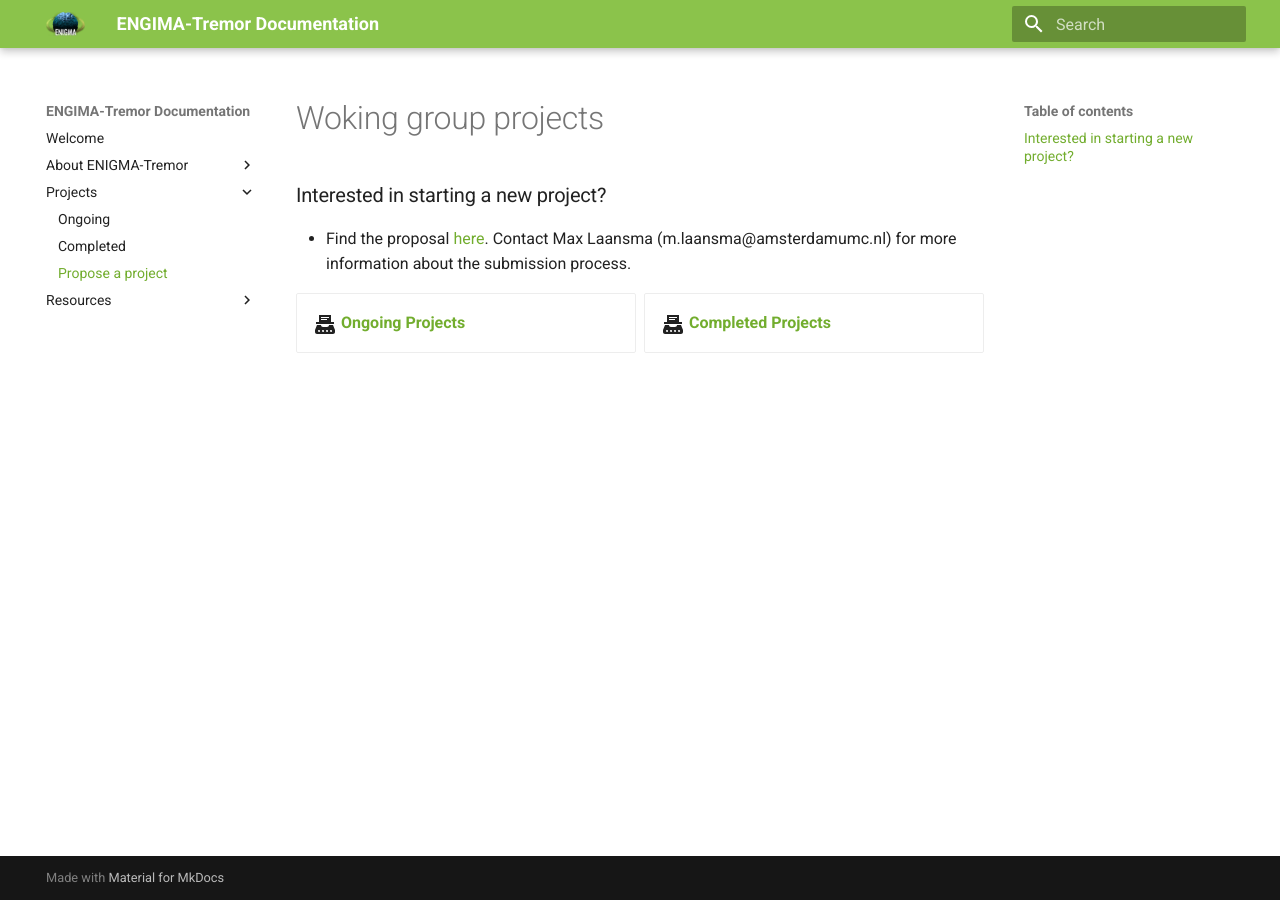
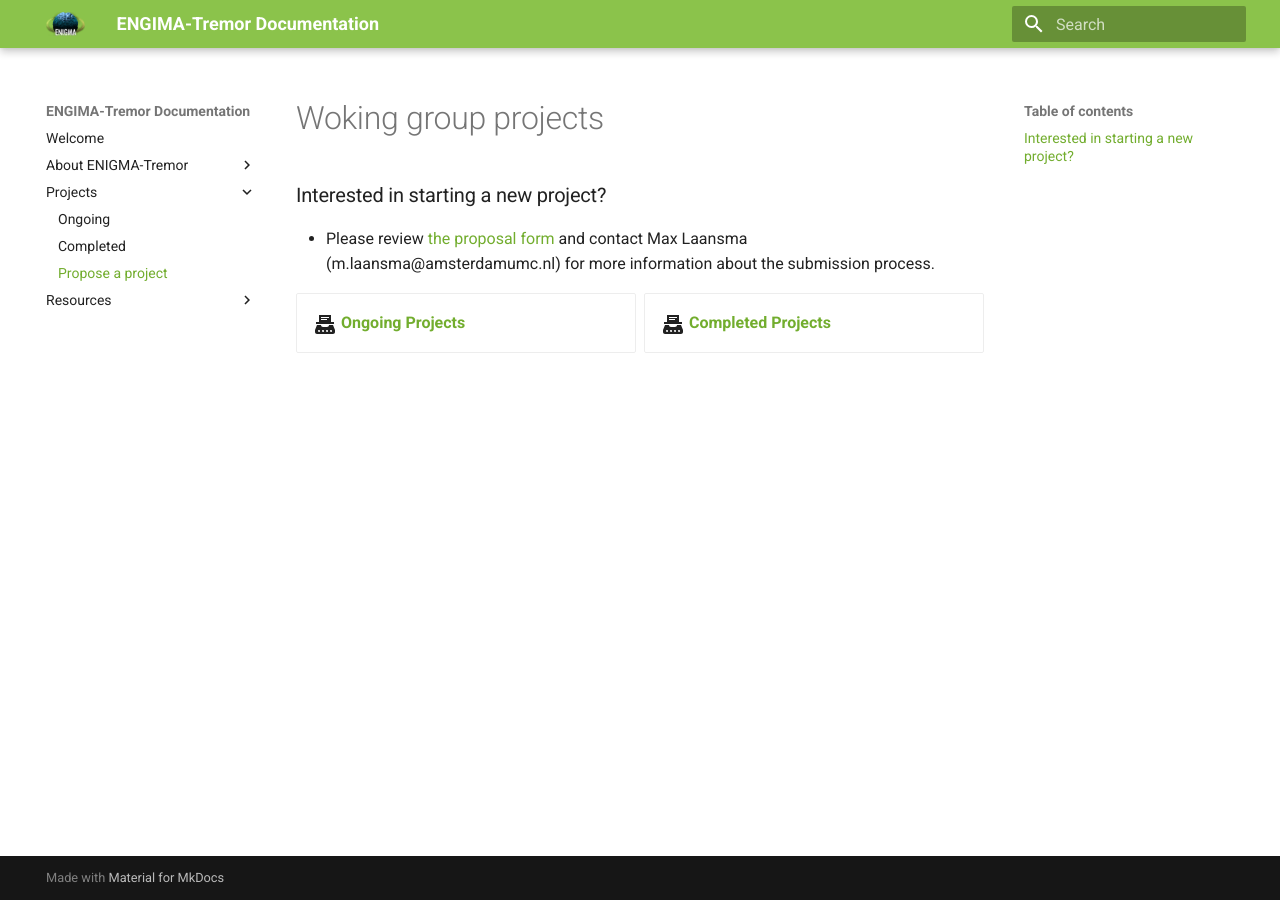
Before and after one commit to ENIGMA-infra/ENIGMA-Tremor, an MkDocs documentation site: the page built from docs/projects/propose_a_project.md, in a window 1280 px wide. Built offline with MkDocs 1.6.1 and Material for MkDocs 9.7.7, drawn with Linux system fonts in a browser that asks for light colours.

Commit message:
Update propose_a_project.md

```diff
--- a/docs/projects/propose_a_project.md
+++ b/docs/projects/propose_a_project.md
@@ -1,7 +1,7 @@
 # Woking group projects
 
 ### Interested in starting a new project?
-- Find the proposal [here]("https://docs.google.com/document/d/1N5rtnYBpBCmr4hR9Ar6jHjT3vDKFa7q3/edit"). Contact Max Laansma (m.laansma@amsterdamumc.nl) for more information about the submission process.
+- Please review [the proposal form]("https://docs.google.com/document/d/1N5rtnYBpBCmr4hR9Ar6jHjT3vDKFa7q3/edit") and contact Max Laansma (m.laansma@amsterdamumc.nl) for more information about the submission process.
 
 
 <div class="grid cards" markdown>
```
